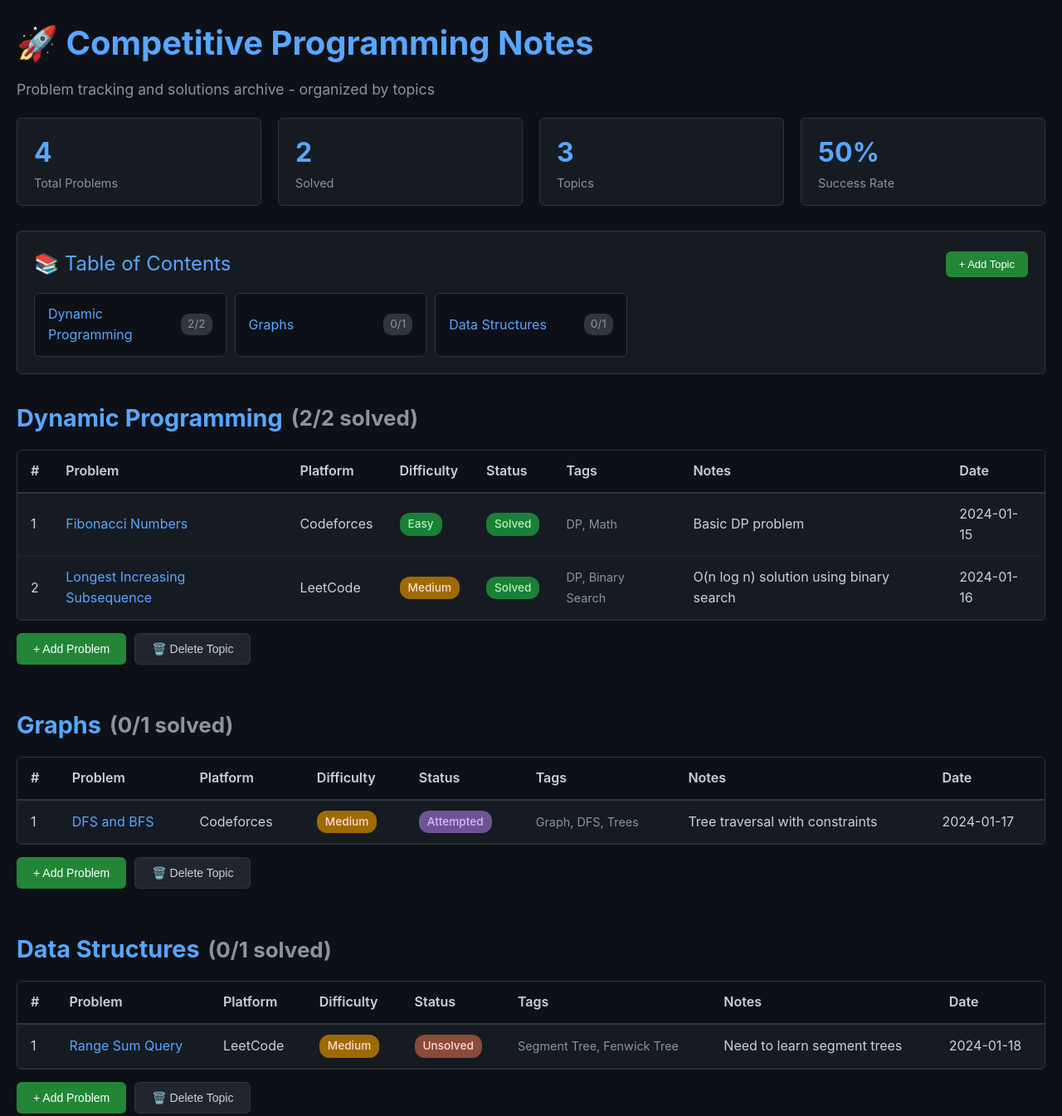
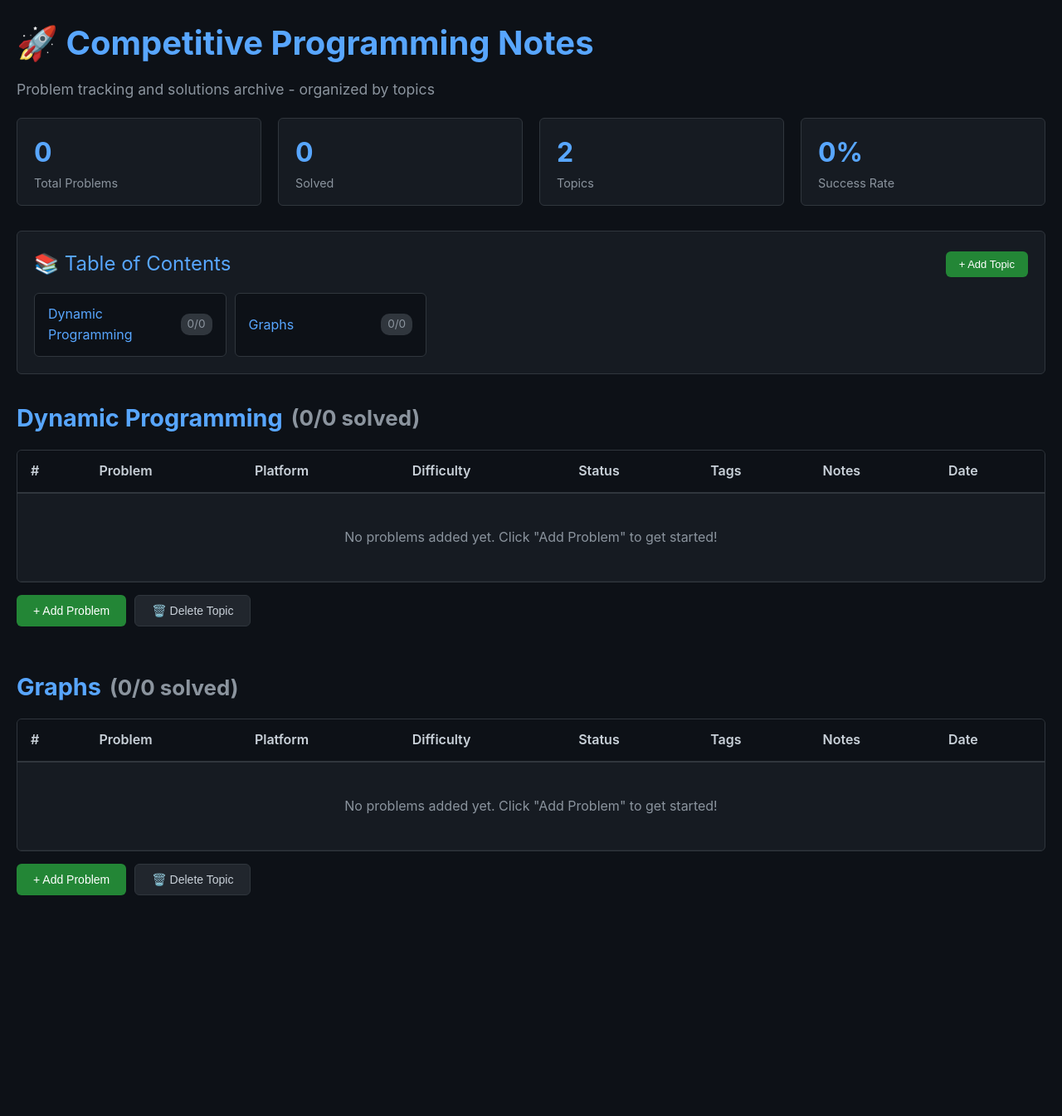
Before and after one commit to arkadeep-baksi/cp.notes, a plain HTML site: page index.html in a window 1280 px wide. Shown: the whole page at 83% size. After the commit the page ends 1149 px from the top, so only its background shows below. Drawn offline with Linux system fonts and the light colour scheme.

Commit message:
Update index.html
Updating index.html

```diff
--- a/index.html
+++ b/index.html
@@ -344,52 +344,8 @@
 
     <script>
         let topics = {
-            "Dynamic Programming": [
-                {
-                    problem: "Fibonacci Numbers",
-                    url: "https://codeforces.com/problemset/problem/1/A",
-                    platform: "Codeforces",
-                    difficulty: "easy",
-                    status: "solved",
-                    tags: "DP, Math",
-                    notes: "Basic DP problem",
-                    date: "2024-01-15"
-                },
-                {
-                    problem: "Longest Increasing Subsequence",
-                    url: "https://leetcode.com/problems/longest-increasing-subsequence/",
-                    platform: "LeetCode",
-                    difficulty: "medium",
-                    status: "solved",
-                    tags: "DP, Binary Search",
-                    notes: "O(n log n) solution using binary search",
-                    date: "2024-01-16"
-                }
-            ],
-            "Graphs": [
-                {
-                    problem: "DFS and BFS",
-                    url: "https://codeforces.com/problemset/problem/580/C",
-                    platform: "Codeforces",
-                    difficulty: "medium",
-                    status: "attempted",
-                    tags: "Graph, DFS, Trees",
-                    notes: "Tree traversal with constraints",
-                    date: "2024-01-17"
-                }
-            ],
-            "Data Structures": [
-                {
-                    problem: "Range Sum Query",
-                    url: "https://leetcode.com/problems/range-sum-query-mutable/",
-                    platform: "LeetCode",
-                    difficulty: "medium",
-                    status: "unsolved",
-                    tags: "Segment Tree, Fenwick Tree",
-                    notes: "Need to learn segment trees",
-                    date: "2024-01-18"
-                }
-            ]
+            "Dynamic Programming": [],
+            "Graphs": []
         };
 
         function updateStats() {
```
